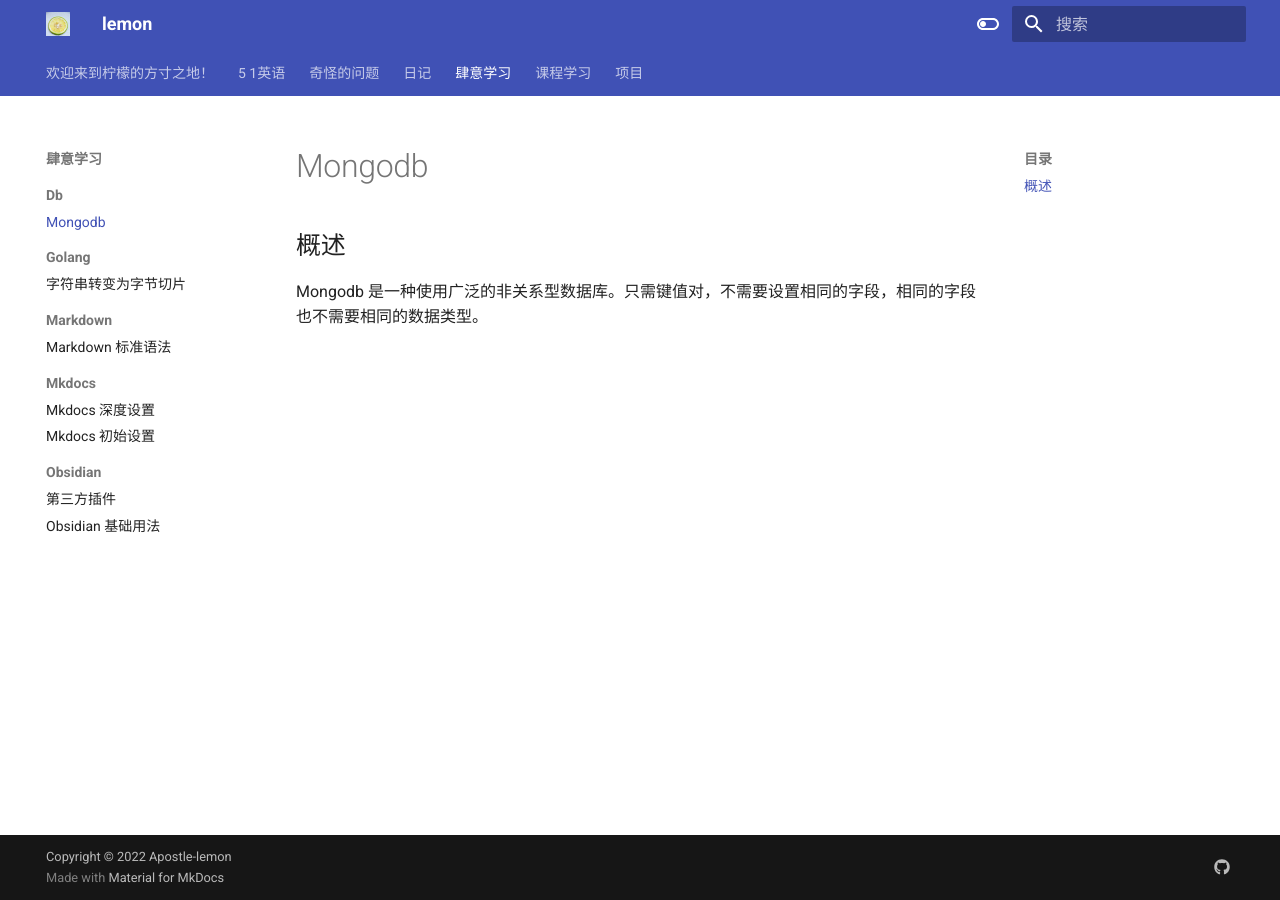
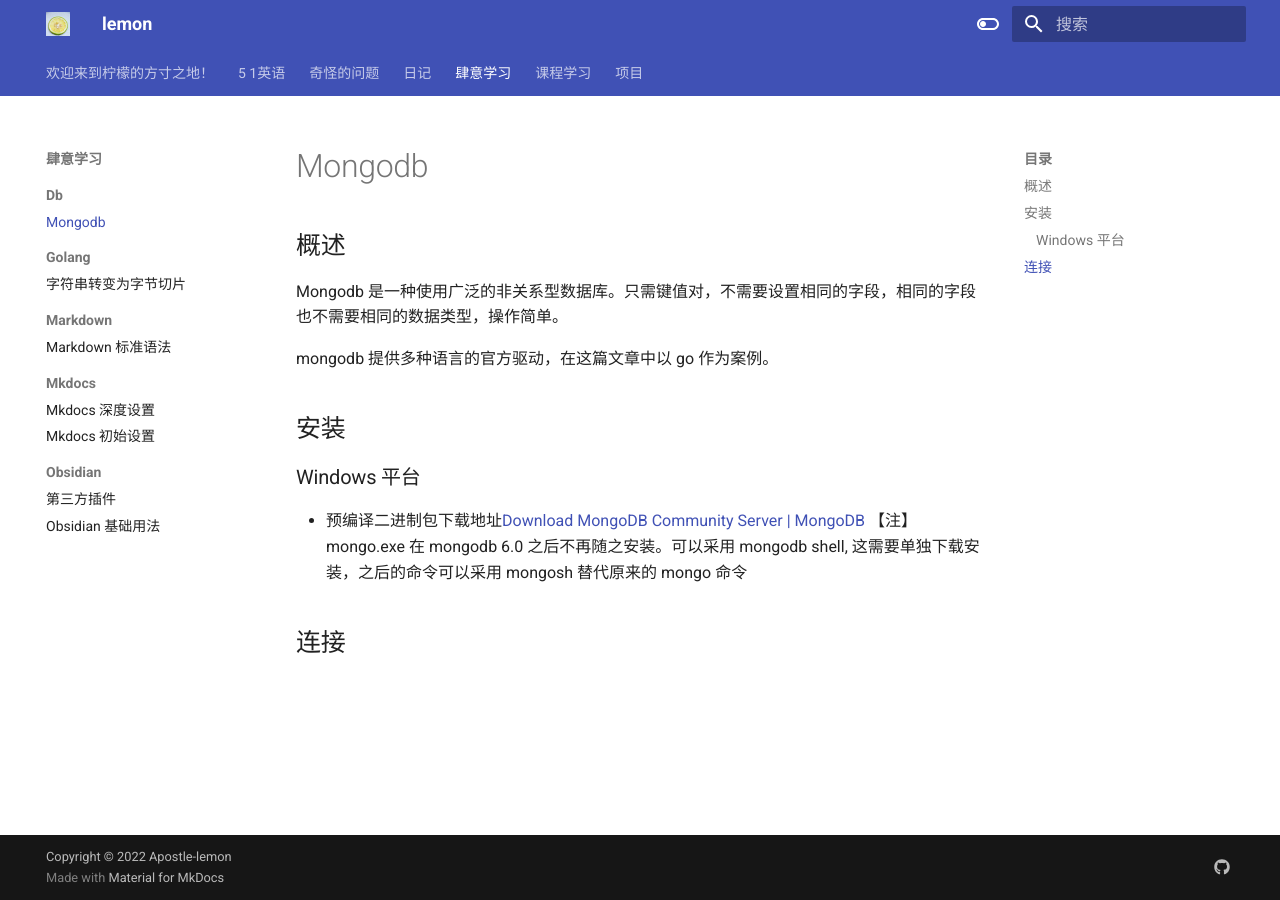
Before and after one commit to Apostle-lemon/Apostle-lemon.github.io, an MkDocs documentation site: the page built from docs/肆意学习/db/mogodb基础用法.md, in a window 1280 px wide. Built offline with MkDocs 1.6.1 and Material for MkDocs 9.7.7, drawn with Linux system fonts in a browser that asks for light colours.

Commit message:
vault backup: 2022-10-30 13:31:40
Affected files:
docs/肆意学习/db/mogodb基础用法.md

```diff
--- a/docs/肆意学习/db/mogodb基础用法.md
+++ b/docs/肆意学习/db/mogodb基础用法.md
@@ -2,4 +2,15 @@
 
 ## 概述
 
-Mongodb 是一种使用广泛的非关系型数据库。只需键值对，不需要设置相同的字段，相同的字段也不需要相同的数据类型。
+Mongodb 是一种使用广泛的非关系型数据库。只需键值对，不需要设置相同的字段，相同的字段也不需要相同的数据类型，操作简单。
+
+mongodb 提供多种语言的官方驱动，在这篇文章中以 go 作为案例。
+
+## 安装
+
+### Windows 平台
+
+- 预编译二进制包下载地址[Download MongoDB Community Server | MongoDB](https://www.mongodb.com/try/download/community)
+【注】mongo.exe 在 mongodb 6.0 之后不再随之安装。可以采用 mongodb shell, 这需要单独下载安装，之后的命令可以采用 mongosh 替代原来的 mongo 命令
+
+## 连接
```
